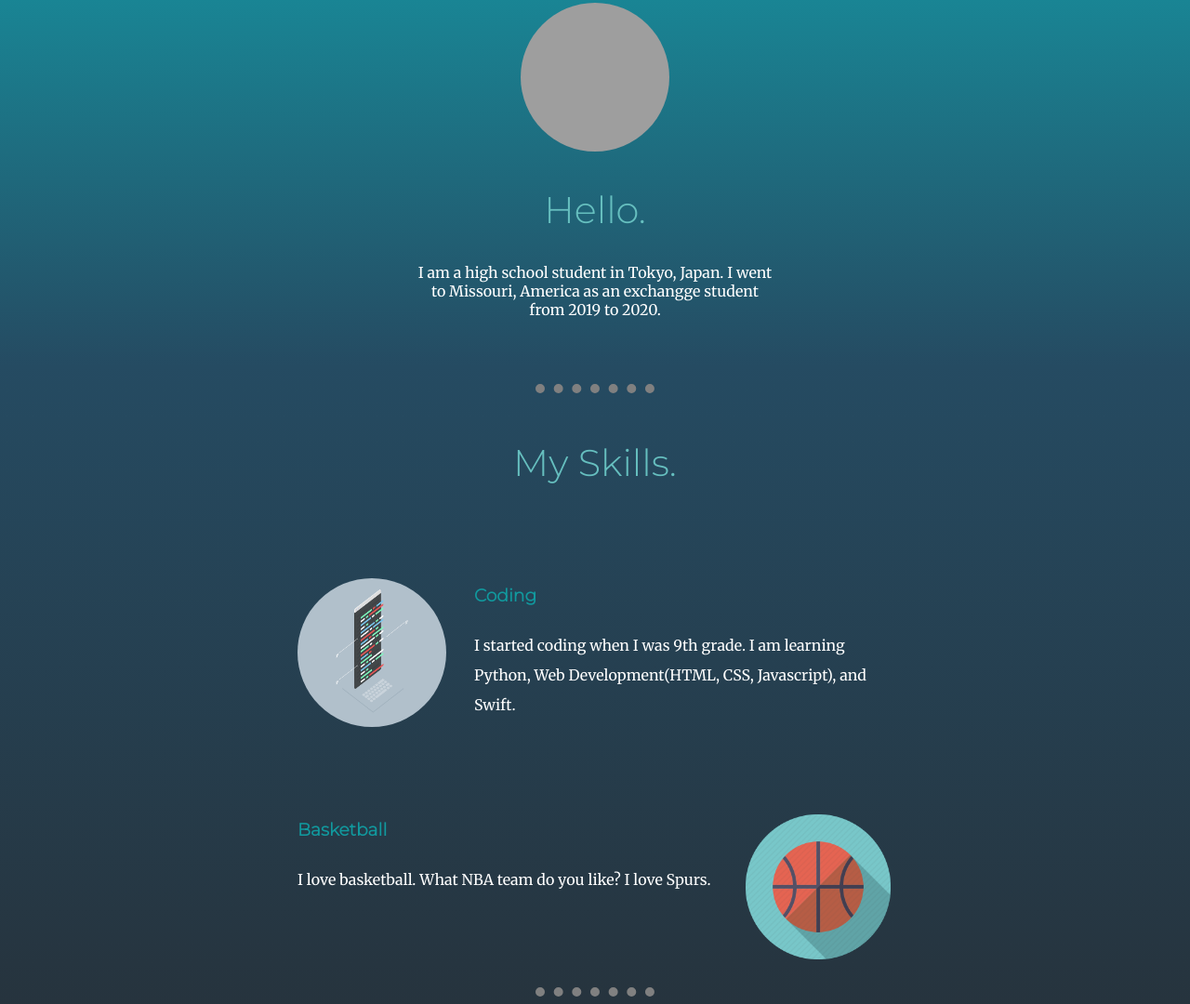
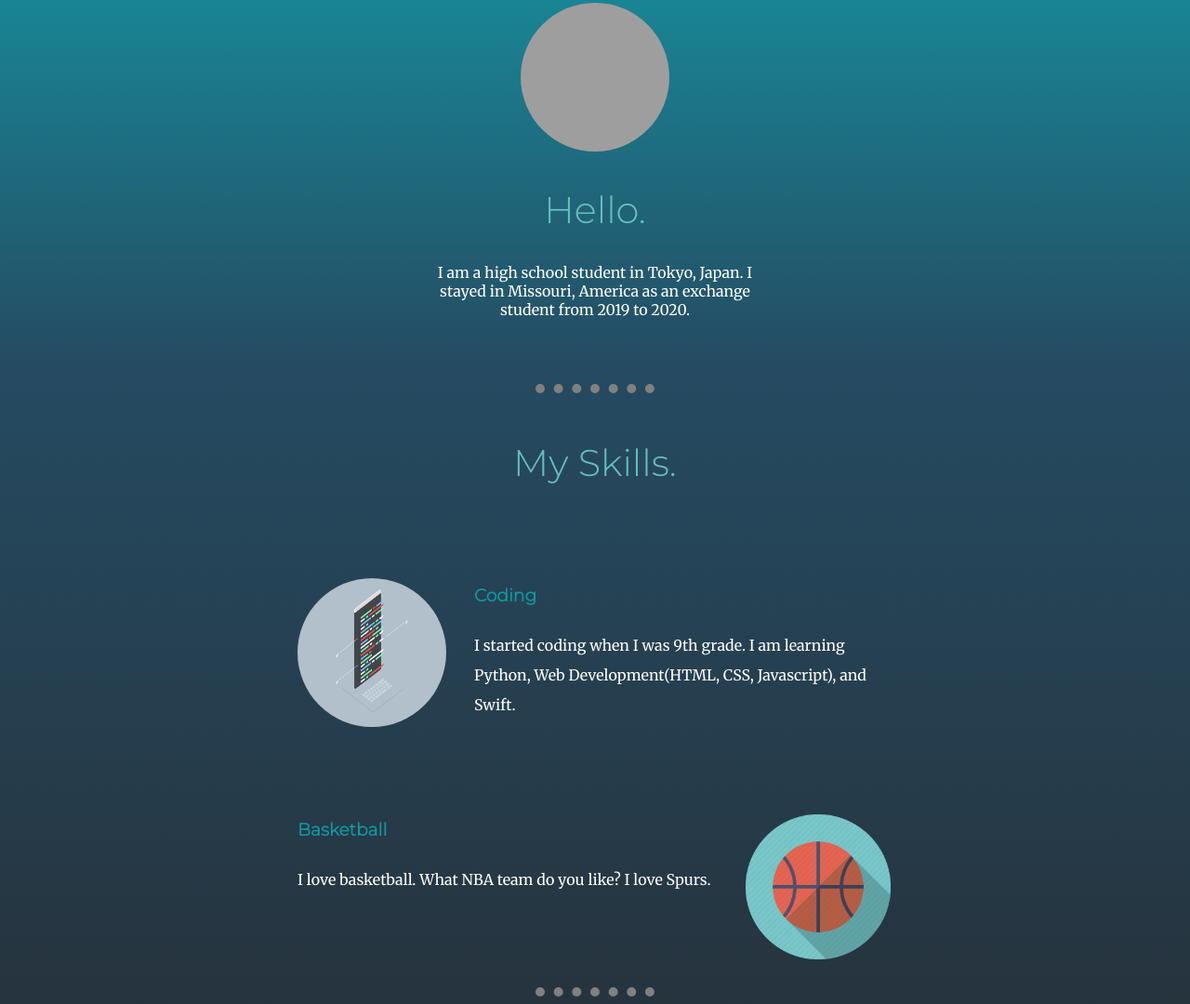
Before and after one commit to koki1610168/css-personal-website, a plain HTML site: page index.html in a window 1280 px wide. Shown: the part 835-1915 px from the top of the page at 93% size. Drawn offline with Linux system fonts and the light colour scheme; grey boxes are pictures that could not be loaded.

Commit message:
Add files via upload

```diff
--- a/index.html
+++ b/index.html
@@ -23,7 +23,7 @@
     <div class="profile">
       <img class="myPicture" src="https://pbs.twimg.com/profile_images/1117292705216749568/8_dxD2As_400x400.jpg" alt="koki-yahata-profile-image">
       <h2>Hello.</h2>
-      <p>I am a high school student in Tokyo, Japan. I went to Missouri, America as an exchangge student from 2019 to 2020.</p>
+      <p>I am a high school student in Tokyo, Japan. I stayed in Missouri, America as an exchange student from 2019 to 2020.</p>
     </div>
     <hr>
     <div class="skills">
```
